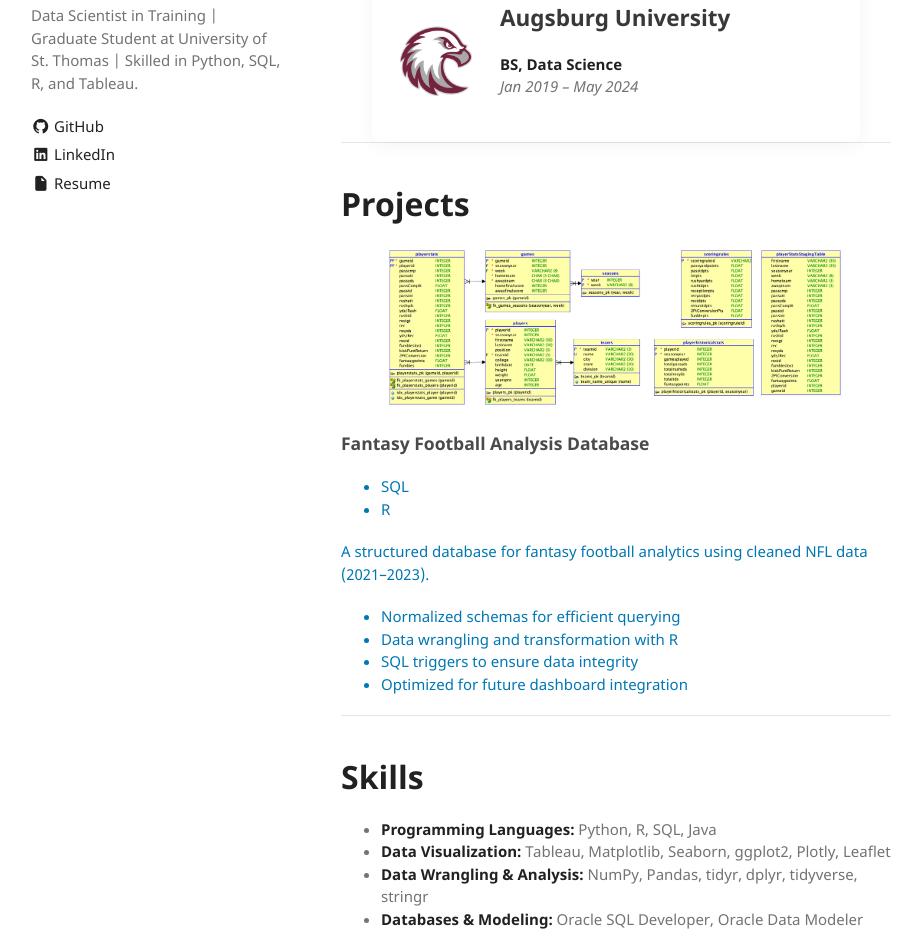
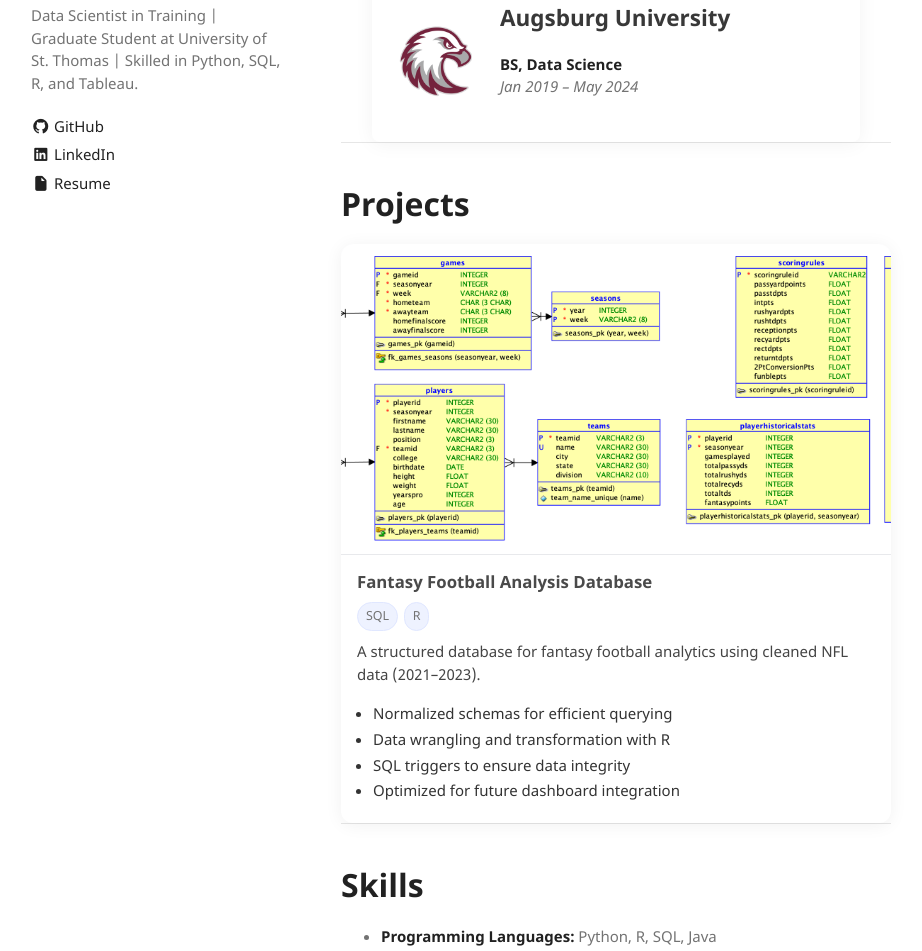
Before and after one commit to OdinLeePro/OdinLeePro.github.io, a Jekyll site: the page built from index.md, in a window 1280 px wide and 1400 px high, scrolled down 359 px. Shown: the part 342-1293 px from the top of the window, without its empty margins (179-1101 px from the left). Built offline with Jekyll 4.4.1, drawn with Linux system fonts in a browser that asks for light colours.

Commit message:
Update style.scss

```diff
--- a/assets/css/style.scss
+++ b/assets/css/style.scss
@@ -124,3 +124,104 @@
   height: 80px;
   object-fit: contain;
 }
+
+
+/*               */
+/*    Project    */
+/*               */
+
+/* Grid */
+.project-grid {
+  display: grid;
+  grid-template-columns: repeat(auto-fit, minmax(280px, 1fr));
+  gap: 1.25rem;
+  align-items: stretch;
+}
+
+/* Clickable Card */
+.project-card {
+  display: grid;
+  grid-template-rows: auto 1fr;
+  background: #fff;
+  border-radius: 12px;
+  box-shadow: 0 2px 18px rgba(0,0,0,.06);
+  text-decoration: none;
+  color: inherit;
+  overflow: hidden;
+  transition: transform .18s ease, box-shadow .18s ease;
+  outline: none; /* we’ll use focus-visible below */
+}
+
+.project-card:hover {
+  transform: translateY(-3px);
+  box-shadow: 0 8px 28px rgba(0,0,0,.10);
+}
+
+.project-card:focus-visible {
+  box-shadow: 0 0 0 3px rgba(59,130,246,.5), 0 2px 18px rgba(0,0,0,.06);
+}
+
+/* Media */
+.project-media {
+  margin: 0;
+  background: #f6f7fb;
+  border-bottom: 1px solid rgba(0,0,0,.06);
+}
+
+.project-media img {
+  display: block;
+  width: 100%;
+  aspect-ratio: 16 / 9;
+  object-fit: cover;
+}
+
+/* Body */
+.project-body {
+  display: grid;
+  gap: .6rem;
+  padding: 1rem 1rem 1.1rem;
+}
+
+.project-title {
+  margin: 0;
+  font-size: 1.05rem;
+  line-height: 1.3;
+}
+
+/* Tool badges */
+.tool-badges {
+  display: flex;
+  flex-wrap: wrap;
+  gap: .35rem;
+  list-style: none;
+  margin: 0;
+  padding: 0;
+}
+
+.tool-badges li {
+  font-size: .78rem;
+  padding: .25rem .5rem;
+  border-radius: 999px;
+  background: #eef2ff;
+  border: 1px solid #e0e7ff;
+}
+
+/* Summary & bullets */
+.project-summary {
+  margin: 0;
+  color: #444;
+}
+
+.project-bullets {
+  margin: .25rem 0 0;
+  padding-left: 1rem;
+  color: #333;
+}
+
+.project-bullets li { margin: .2rem 0; }
+
+/* Mobile tweaks */
+@media (max-width: 520px) {
+  .project-body { padding: .9rem; }
+  .project-title { font-size: 1rem; }
+}
```
